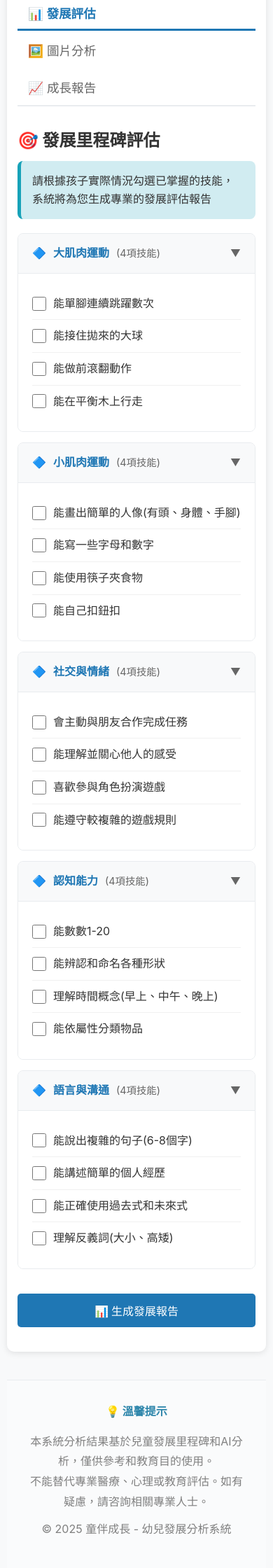
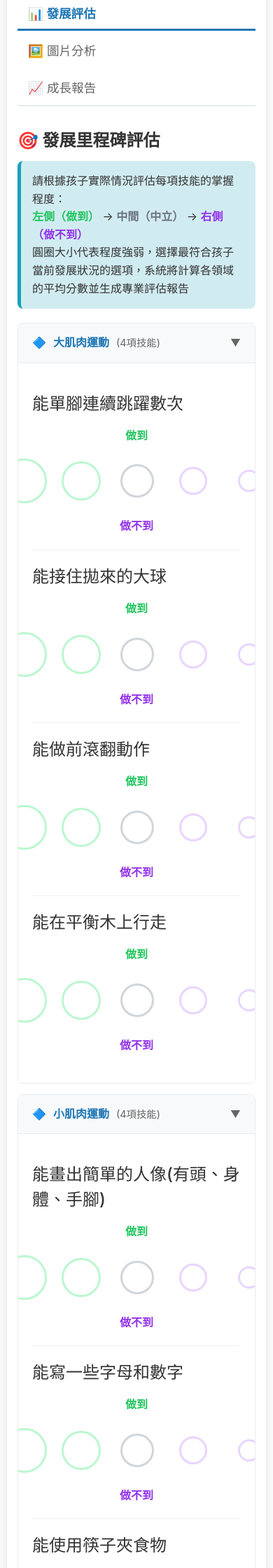
Before and after one commit to MaKaShun1004/child-growth-analyzer, a Flask app: page / in a window 390 px wide. Shown: the part 512-2752 px from the top of the page at 70% size. Before the commit the page ends 2704 px from the top, so only its background shows below. Run offline with Flask 3, Linux system fonts and the light colour scheme; some libraries are stand-ins or nearby versions.

Commit message:
Likert Scale

```diff
--- a/app/route.py
+++ b/app/route.py
@@ -27,24 +27,41 @@ def register_routes(app):
 
     @app.route('/analyze_milestones', methods=['POST'])
     def analyze_milestones():
-        """分析里程碑掌握情況"""
+        """分析里程碑掌握情況 - 使用 Likert Scale 評分"""
         data = request.json
         age = int(data.get('age', 4))
-        mastered_skills = data.get('mastered_skills', {})
+        skill_scores = data.get('skill_scores', {})
 
         milestones = get_milestones_by_age(age)
         progress_data = []
 
         for domain, skills in milestones.items():
-            mastered = mastered_skills.get(domain, [])
-            mastered_count = len(mastered)
-            total_count = len(skills)
-            percentage = (mastered_count / total_count) * 100 if total_count > 0 else 0
+            # 獲取該領域的所有評分
+            domain_scores = skill_scores.get(domain, [])
+
+            if len(domain_scores) > 0:
+                # 計算平均分數
+                total_score = sum(item['score'] for item in domain_scores)
+                avg_score = total_score / len(domain_scores)
+
+                # 計算達成度百分比 (基於5分制轉換為百分比)
+                achievement_percentage = (avg_score / 5.0) * 100
+
+                # 計算評估技能數和總技能數
+                assessed_count = len(domain_scores)
+                total_count = len(skills)
+            else:
+                # 如果該領域沒有評分，設為0
+                avg_score = 0
+                achievement_percentage = 0
+                assessed_count = 0
+                total_count = len(skills)
 
             progress_data.append({
                 "領域": domain,
-                "掌握程度": round(percentage, 1),
-                "已掌握技能": mastered_count,
+                "平均分數": round(avg_score, 2),
+                "達成度": round(achievement_percentage, 1),
+                "已評估技能": assessed_count,
                 "總技能數": total_count
             })
 
--- a/app/static/css/milestone-assessment.css
+++ b/app/static/css/milestone-assessment.css
@@ -51,21 +51,12 @@
     transition: background-color 0.2s;
 }
 
-.likert-question:hover {
-    background-color: #f8f9fa;
-    padding-left: 15px;
-    padding-right: 15px;
-    margin-left: -15px;
-    margin-right: -15px;
-    border-radius: 8px;
-}
-
 .likert-question:last-child {
     border-bottom: none;
 }
 
 .question-text {
-    font-size: 1rem;
+    font-size: 1.5rem;
     color: #333;
     margin-bottom: 15px;
     font-weight: 500;
@@ -87,22 +78,26 @@
 }
 
 .left-label {
-    color: #9333ea; /* 紫色 */
+    color: #22c55e; /* 綠色 - 做到 */
 }
 
 .right-label {
-    color: #22c55e; /* 綠色 */
+    color: #9333ea; /* 紫色 - 做不到 */
 }
 
 .likert-options {
     display: flex;
-    gap: 10px;
+    gap: 20px;
     justify-content: center;
+    align-items: center;
     flex: 1;
 }
 
 .likert-option {
     position: relative;
+    display: flex;
+    align-items: center;
+    justify-content: center;
 }
 
 .likert-option input[type="radio"] {
@@ -117,16 +112,42 @@
     justify-content: center;
     cursor: pointer;
     transition: all 0.3s ease;
+    min-width: 80px;
+    min-height: 80px;
 }
 
 .circle {
-    width: 36px;
-    height: 36px;
     border-radius: 50%;
     border: 3px solid #d1d5db;
     background-color: white;
     transition: all 0.3s ease;
     position: relative;
+}
+
+/* 根據分數等比例設置圓圈大小 - 確保中軸線對齊 */
+.circle-label.score-1 .circle {
+    width: 62px;
+    height: 62px;
+}
+
+.circle-label.score-2 .circle {
+    width: 54px;
+    height: 54px;
+}
+
+.circle-label.score-3 .circle {
+    width: 46px;
+    height: 46px;
+}
+
+.circle-label.score-4 .circle {
+    width: 54px;
+    height: 54px;
+}
+
+.circle-label.score-5 .circle {
+    width: 62px;
+    height: 62px;
 }
 
 /* 分數 1-2：紫色（做不到） */
@@ -189,18 +210,7 @@
     box-shadow: 0 0 0 4px rgba(34, 197, 94, 0.2);
 }
 
-/* 選中後的內部圓點 */
-.likert-option input[type="radio"]:checked + .circle-label .circle::after {
-    content: '';
-    position: absolute;
-    top: 50%;
-    left: 50%;
-    transform: translate(-50%, -50%);
-    width: 12px;
-    height: 12px;
-    border-radius: 50%;
-    background-color: white;
-}
+
 
 /* 響應式設計 - Likert Scale */
 @media (max-width: 768px) {
@@ -221,16 +231,42 @@
 
     .likert-options {
         order: 2;
-        gap: 15px;
+        gap: 18px;
     }
 
     .right-label {
         order: 3;
     }
 
-    .circle {
-        width: 44px;
-        height: 44px;
+    /* 移動設備上調整圓圈大小 - 保持中軸線對齊 */
+    .circle-label {
+        min-width: 62px;
+        min-height: 62px;
+    }
+
+    .circle-label.score-1 .circle {
+        width: 32px;
+        height: 32px;
+    }
+
+    .circle-label.score-2 .circle {
+        width: 40px;
+        height: 40px;
+    }
+
+    .circle-label.score-3 .circle {
+        width: 48px;
+        height: 48px;
+    }
+
+    .circle-label.score-4 .circle {
+        width: 56px;
+        height: 56px;
+    }
+
+    .circle-label.score-5 .circle {
+        width: 64px;
+        height: 64px;
     }
 }
 
--- a/app/static/js/milestone-assessment.js
+++ b/app/static/js/milestone-assessment.js
@@ -1,6 +1,6 @@
 // 發展評估專用功能
 
-// 顯示合併的里程碑評估界面
+// 顯示 Likert Scale 問卷評估界面
 function displayMilestoneAssessment(milestones) {
     const container = document.getElementById('milestone-assessment');
     container.innerHTML = '';
@@ -23,24 +23,67 @@ function displayMilestoneAssessment(milestones) {
         content.className = 'milestone-content';
         content.style.display = 'block';
 
-        // 添加技能列表
+        // 添加 Likert Scale 問卷
         skills.forEach((skill, index) => {
-            const skillDiv = document.createElement('div');
-            skillDiv.className = 'milestone-skill';
+            const questionDiv = document.createElement('div');
+            questionDiv.className = 'likert-question';
 
-            const checkbox = document.createElement('input');
-            checkbox.type = 'checkbox';
-            checkbox.id = `check_${domain}_${skill}`;
-            checkbox.value = skill;
-            checkbox.dataset.domain = domain;
+            // 問題文字
+            const questionText = document.createElement('div');
+            questionText.className = 'question-text';
+            questionText.textContent = skill;
+            questionDiv.appendChild(questionText);
 
-            const label = document.createElement('label');
-            label.htmlFor = checkbox.id;
-            label.textContent = skill;
+            // Likert Scale (1-5分制)
+            const scaleDiv = document.createElement('div');
+            scaleDiv.className = 'likert-scale';
 
-            skillDiv.appendChild(checkbox);
-            skillDiv.appendChild(label);
-            content.appendChild(skillDiv);
+            // 左側標籤 (做到)
+            const leftLabel = document.createElement('div');
+            leftLabel.className = 'scale-label left-label';
+            leftLabel.textContent = '做到';
+            scaleDiv.appendChild(leftLabel);
+
+            // 選項容器
+            const optionsDiv = document.createElement('div');
+            optionsDiv.className = 'likert-options';
+
+            // 創建 5 個選項，從右到左 (5=強烈同意, 4=同意, 3=中立, 2=不同意, 1=強烈不同意)
+            for (let score = 5; score >= 1; score--) {
+                const optionDiv = document.createElement('div');
+                optionDiv.className = 'likert-option';
+
+                const radio = document.createElement('input');
+                radio.type = 'radio';
+                radio.name = `question_${domain}_${index}`;
+                radio.value = score;
+                radio.id = `radio_${domain}_${index}_${score}`;
+                radio.dataset.domain = domain;
+                radio.dataset.skill = skill;
+
+                const label = document.createElement('label');
+                label.htmlFor = radio.id;
+                label.className = `circle-label score-${score}`;
+
+                const circle = document.createElement('span');
+                circle.className = 'circle';
+
+                label.appendChild(circle);
+                optionDiv.appendChild(radio);
+                optionDiv.appendChild(label);
+                optionsDiv.appendChild(optionDiv);
+            }
+
+            scaleDiv.appendChild(optionsDiv);
+
+            // 右側標籤 (做不到)
+            const rightLabel = document.createElement('div');
+            rightLabel.className = 'scale-label right-label';
+            rightLabel.textContent = '做不到';
+            scaleDiv.appendChild(rightLabel);
+
+            questionDiv.appendChild(scaleDiv);
+            content.appendChild(questionDiv);
         });
 
         header.addEventListener('click', () => {
@@ -80,16 +123,22 @@ async function generateMilestoneReport() {
     `;
     generateBtn.disabled = true;
 
-    // 收集已勾選的技能
-    const masteredSkills = {};
-    const checkboxes = document.querySelectorAll('#milestone-assessment input[type="checkbox"]:checked');
+    // 收集所有 Likert Scale 評分
+    const skillScores = {};
+    const radios = document.querySelectorAll('#milestone-assessment input[type="radio"]:checked');
 
-    checkboxes.forEach(checkbox => {
-        const domain = checkbox.dataset.domain;
-        if (!masteredSkills[domain]) {
-            masteredSkills[domain] = [];
+    radios.forEach(radio => {
+        const domain = radio.dataset.domain;
+        const skill = radio.dataset.skill;
+        const score = parseInt(radio.value);
+
+        if (!skillScores[domain]) {
+            skillScores[domain] = [];
         }
-        masteredSkills[domain].push(checkbox.value);
+        skillScores[domain].push({
+            skill: skill,
+            score: score
+        });
     });
 
     try {
@@ -100,7 +149,7 @@ async function generateMilestoneReport() {
             },
             body: JSON.stringify({
                 age: currentAge,
-                mastered_skills: masteredSkills
+                skill_scores: skillScores
             })
         });
 
@@ -136,16 +185,18 @@ function displayMilestoneResults(progressData, childName) {
         const progressDiv = document.createElement('div');
         progressDiv.className = 'progress-item';
 
-        const percentage = data['掌握程度'];
+        const score = data['平均分數'];
+        const percentage = data['達成度'];
         let statusClass = 'success-box';
         let statusText = '';
         let barClass = '';
 
-        if (percentage >= 80) {
+        // 根據平均分數判斷發展狀態
+        if (score >= 4) {
             statusClass = 'success-box';
             statusText = '發展優秀';
             barClass = '';
-        } else if (percentage >= 60) {
+        } else if (score >= 3) {
             statusClass = 'info-box';
             statusText = '發展良好';
             barClass = 'medium';
@@ -157,7 +208,7 @@ function displayMilestoneResults(progressData, childName) {
 
         const statusBox = document.createElement('div');
         statusBox.className = statusClass;
-        statusBox.innerHTML = `<strong>${data['領域']}</strong>: ${data['已掌握技能']}/${data['總技能數']} (${percentage}%) - ${statusText}`;
+        statusBox.innerHTML = `<strong>${data['領域']}</strong>: 平均分數 ${score.toFixed(2)}/5.0 (達成度 ${percentage}%) - ${statusText}`;
 
         const progressBarContainer = document.createElement('div');
         progressBarContainer.className = 'progress-bar-container';
@@ -180,16 +231,19 @@ function displayMilestoneResults(progressData, childName) {
     container.appendChild(suggestionsHeader);
 
     progressData.forEach(data => {
-        const percentage = data['掌握程度'];
+        const score = data['平均分數'];
         let suggestion = '';
         let boxClass = '';
 
-        if (percentage < 60) {
+        if (score < 3) {
             boxClass = 'warning-box';
             suggestion = `🚩 <strong>${data['領域']}需要加強</strong><br>建議多進行相關活動訓練，促進技能發展`;
-        } else if (percentage > 85) {
+        } else if (score >= 4.5) {
             boxClass = 'success-box';
             suggestion = `✅ <strong>${data['領域']}發展優秀</strong><br>請保持並繼續挑戰更高難度的活動`;
+        } else if (score >= 4) {
+            boxClass = 'success-box';
+            suggestion = `👍 <strong>${data['領域']}發展優秀</strong><br>保持良好的發展勢頭`;
         } else {
             boxClass = 'info-box';
             suggestion = `💪 <strong>${data['領域']}發展良好</strong><br>繼續保持當前的發展節奏`;
--- a/app/templates/index.html
+++ b/app/templates/index.html
@@ -51,7 +51,9 @@
                 <h2>🎯 發展里程碑評估</h2>
 
                 <div class="info-box" style="margin-bottom: 20px;">
-                    請根據孩子實際情況勾選已掌握的技能，系統將為您生成專業的發展評估報告
+                    請根據孩子實際情況評估每項技能的掌握程度：<br>
+                    <strong style="color: #22c55e;">左側（做到）</strong> → <strong style="color: #6b7280;">中間（中立）</strong> → <strong style="color: #9333ea;">右側（做不到）</strong><br>
+                    圓圈大小代表程度強弱，選擇最符合孩子當前發展狀況的選項，系統將計算各領域的平均分數並生成專業評估報告
                 </div>
 
                 <div id="milestone-assessment"></div>
```
